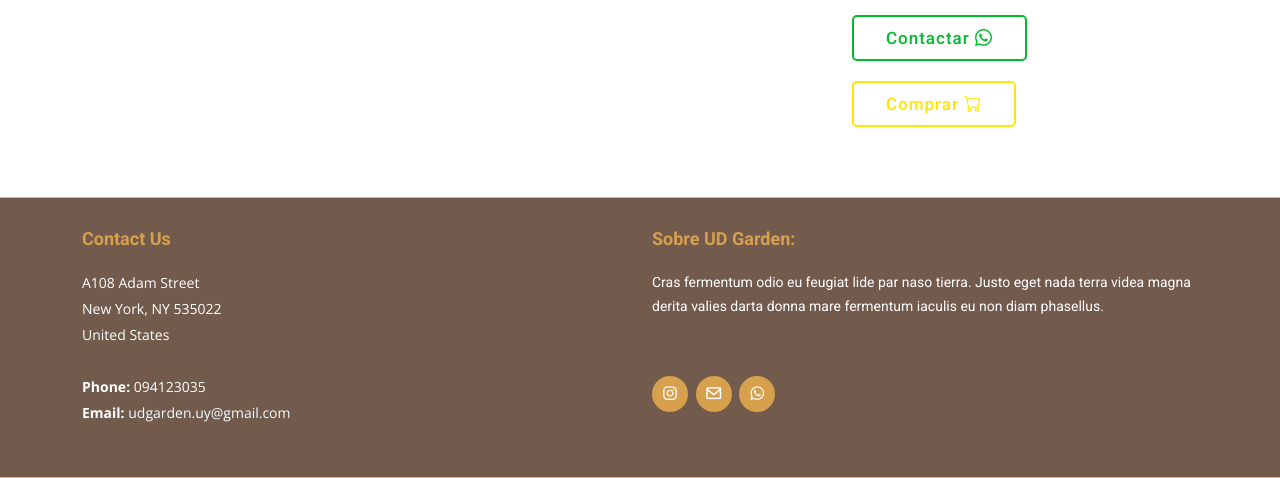
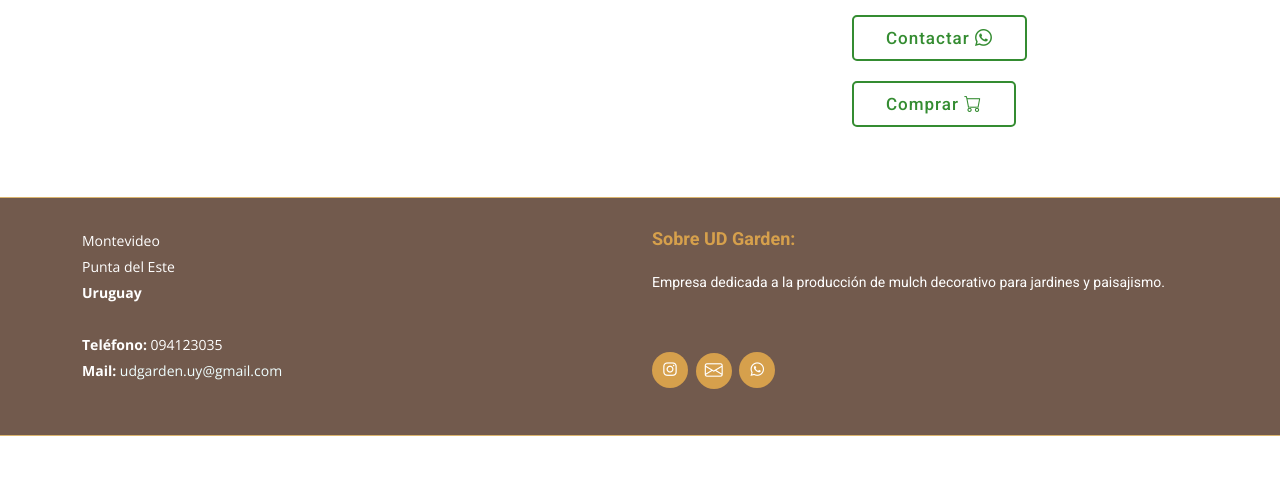
Before and after one commit to lukearranz/UD-Garden, a plain HTML site: page detallePino.html in a window 1280 px wide. Shown: the part 771-1249 px from the top of the page. After the commit the page ends 1207 px from the top, so only its background shows below. Drawn offline with nearby package versions, Linux system fonts and the light colour scheme.

Commit message:
fixed the clientes section
cdscsdcsdcdscdscdsc

```diff
--- a/assets/css/style.css
+++ b/assets/css/style.css
@@ -394,14 +394,15 @@ h1, h2, h3, h4, h5, h6, .font-primary {
   transition: 0.5s;
   line-height: 1;
   margin: 10px;
-  color: #ffe600;
+  color: #348C31;
   -webkit-animation-delay: 0.5s;
   animation-delay: 0.5s;
-  border: 2px solid #ffe600;
+  border: 2px solid #348C31;
   text-decoration: none;
 }
 .btn-comprar:hover {
   background: #ffe600 ;
+  border-color: #ffe600;
   color: #fff;
   text-decoration: none;
 }
@@ -417,14 +418,15 @@ h1, h2, h3, h4, h5, h6, .font-primary {
   transition: 0.5s;
   line-height: 1;
   margin: 10px;
-  color: #00bb2d;
+  color: #348C31;
   -webkit-animation-delay: 0.5s;
   animation-delay: 0.5s;
-  border: 2px solid #00bb2d;
+  border: 2px solid #348C31;
   text-decoration: none;
 }
 .btn-contactar:hover {
   background: #00bb2d ;
+  border-color: #00bb2d;
   color: #fff;
   text-decoration: none;
 }
--- a/detallePino.html
+++ b/detallePino.html
@@ -5,7 +5,7 @@
   <meta charset="utf-8">
   <meta content="width=device-width, initial-scale=1.0" name="viewport">
 
-  <title>Mulch Eucalyptus</title>
+  <title>Corteza de Pino</title>
   <meta content="" name="description">
   <meta content="" name="keywords">
 
@@ -55,7 +55,7 @@
           <li><a href="index.html#productos">Mulch</a></li>
           <li class="dropdown"><a href="detalleEucalyptus.html"><span>Productos</span> <i class="bi bi-chevron-down"></i></a>
             <ul>
-              <li><a href="detalleEucalyptus.html">Eucalyptus</a></li>
+              <li><a href="detalleEucalyptus.html">Mulch Eucalyptus</a></li>
               <li><a href="detallePino.html">Corteza de pino</a></li>
 
             </ul>
@@ -135,7 +135,7 @@
 
             </div> <br>
             <div class="col-md-12 col-lg-12">
-              <a href="#" target="blank" class=" btn btn-contactar">Contactar <i class="bi bi-whatsapp"></i></a>
+              <a href="https://wa.me/094123035?text=Me%20interesa%20obtener%20informacion%20sobre%20su%20servicio." target="blank" class=" btn btn-contactar">Contactar <i class="bi bi-whatsapp"></i></a>
               <a href="https://articulo.mercadolibre.com.uy/MLU-476263637-mulch-de-eucalyptus-50-litros-jardin-paisajismo-biosustrato-_JM" target="blank" class=" btn btn-comprar">Comprar <i class="bi bi-cart"></i></a>
             </div>
           </div>
@@ -177,26 +177,27 @@
           </div>-->
 
           <div class="col-lg-6 col-md-4 footer-contact">
-            <h4>Contact Us</h4>
             <p>
-              A108 Adam Street <br>
-              New York, NY 535022<br>
-              United States <br><br>
-              <strong>Phone:</strong> 094123035<br>
-              <strong>Email:</strong> <a href="https://www.instagram.com/udgarden.uy/" target="blank" style="color: azure;"> udgarden.uy@gmail.com</a><br>
+              Montevideo <br>
+              Punta del Este<br>
+              <b>Uruguay</b> <br><br>
+              <strong>Teléfono:</strong> 094123035<br>
+              <strong>Mail:</strong> <a href="mailto:udgarden.uy@gmail.com?subject=Contacto UD Garden" target="blank"
+                style="color: azure;"> udgarden.uy@gmail.com</a><br>
             </p>
 
           </div>
 
           <div class="col-lg-6 col-md-4 footer-info">
             <h3>Sobre UD Garden:</h3>
-            <p>Cras fermentum odio eu feugiat lide par naso tierra. Justo eget nada terra videa magna derita valies darta donna mare fermentum iaculis eu non diam phasellus.</p> <br> <br>
+            <p>Empresa dedicada a la producción de mulch decorativo para jardines y paisajismo.</p> <br> <br>
             <div class="social-links mt-3">
               <a href="https://www.instagram.com/udgarden.uy/" target="blank"><i class="bx bxl-instagram"></i></a>
-              <a href="mailto:udgarden.uy@gmail.com" target="blank" ><i class="bx bx-envelope"></i></a>
-              <a href="#" target="blank"><i class="bx bxl-whatsapp"></i></a>
+              <a href="mailto:udgarden.uy@gmail.com?subject=Contacto UD Garden" target="blank" class="bi-envelope"></a>
+              <a href="https://wa.me/094123035?text=Me%20interesa%20obtener%20informacion%20sobre%20su%20servicio." target="blank"><i class="bx bxl-whatsapp"></i></a>
             </div>
           </div>
+
 
         </div>
       </div>
```
Also changed, not shown: detalleEucalyptus.html (+12 -11 lines), index.html (+23 -15 lines), Readme.txt.
